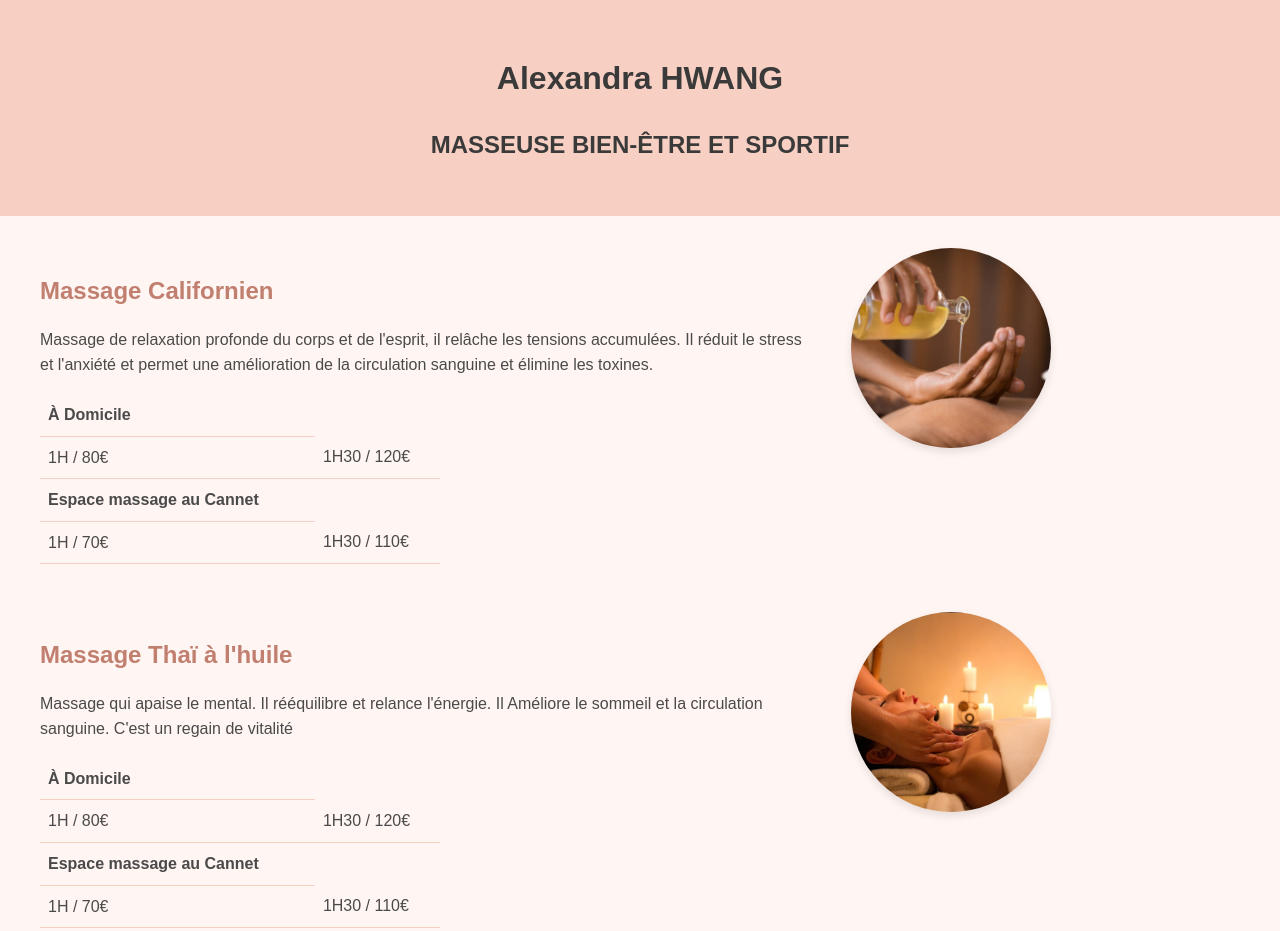
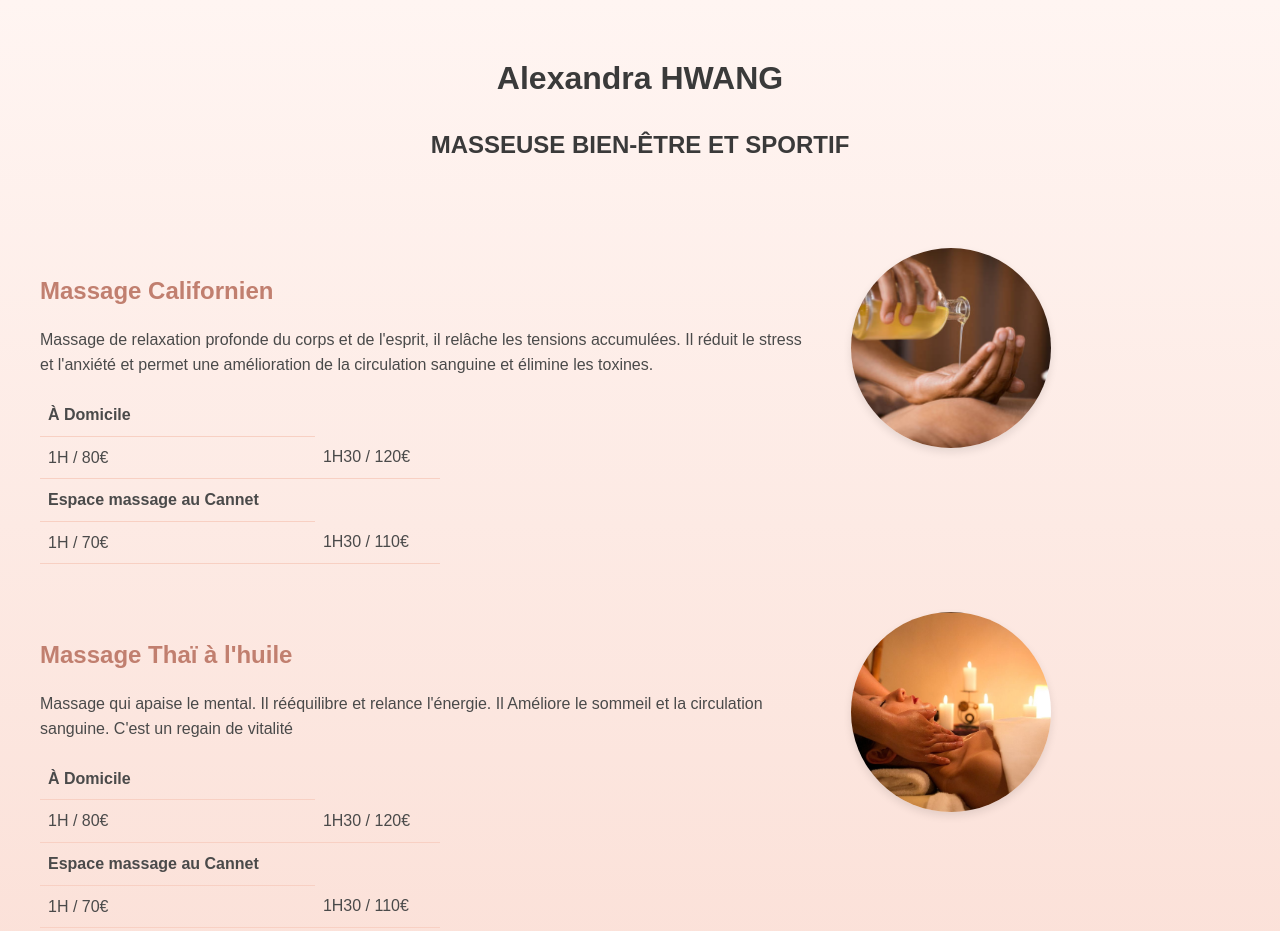
Before and after one commit to Alexandrahwang/Alexandra-HWANG, a plain HTML site: page index.html in a window 1280 px wide. Shown: the top 931 px of the page. Drawn offline with Linux system fonts and the light colour scheme; files whose address does not match are found by name.

Commit message:
Update degradé fond saumon index.html

```diff
--- a/index.html
+++ b/index.html
@@ -10,12 +10,13 @@
             line-height: 1.6;
             margin: 0;
             padding: 0;
-            background-color: #fff5f2;
+            background: linear-gradient(to bottom, #fff5f2, #f8d0c3);
+            min-height: 100vh;
             color: #4a4a4a;
         }
 
         header {
-            background-color: #f8d0c3;
+            background: transparent;
             text-align: center;
             padding: 2rem;
             color: #3a3a3a;
```
